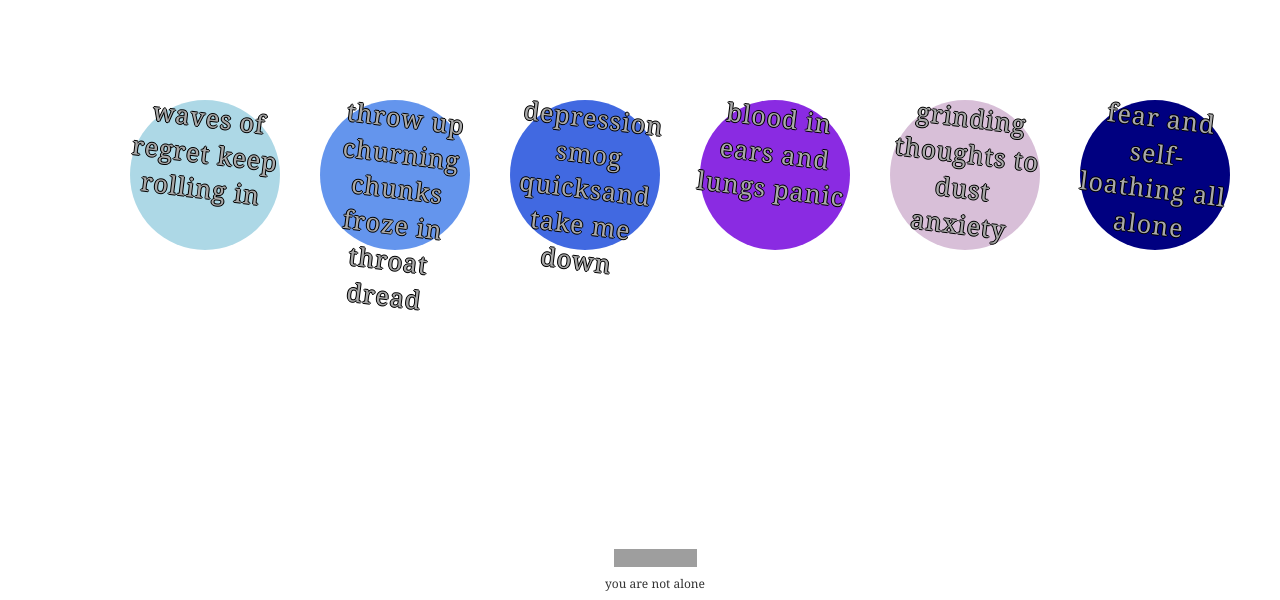
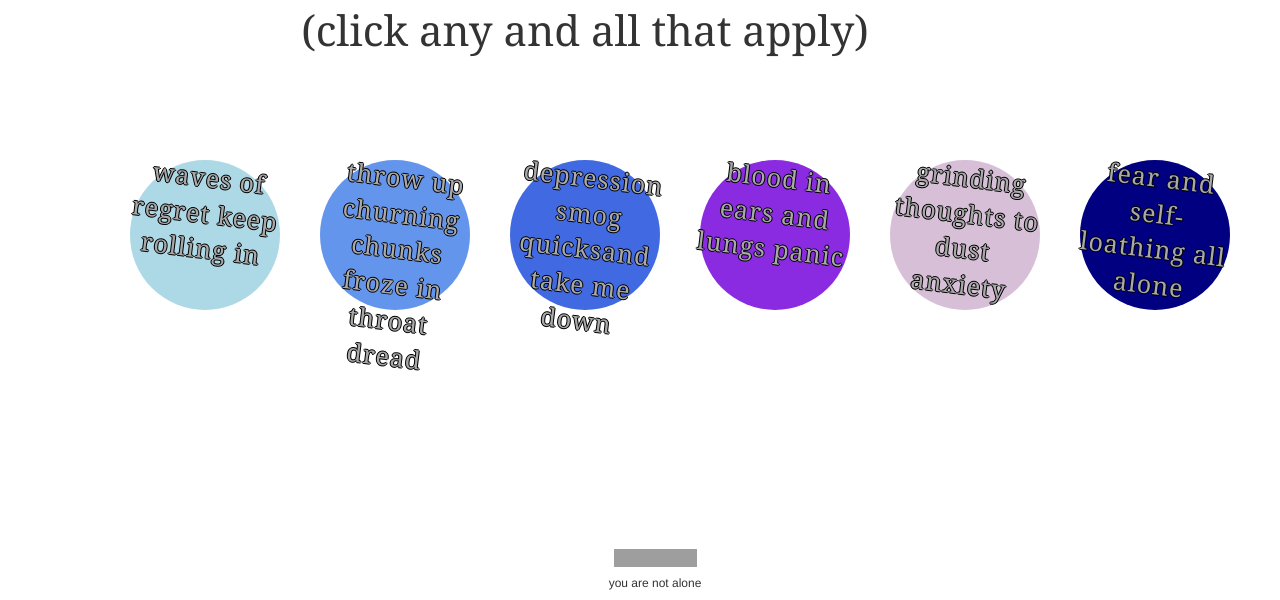
Before and after one commit to jsharonk/panic-diary, a PHP site: page / in a window 1280 px wide. Shown: the part 200-800 px from the top of the page. Run offline with PHP 8.4, Linux system fonts and the light colour scheme; grey boxes are pictures that could not be loaded.

Commit message:
guidelines

```diff
--- a/css/style.css
+++ b/css/style.css
@@ -129,10 +129,10 @@ html {
             bottom: 0;
         }
 
-    h6 {
-      font-family: Georgia, 'Times New Roman', Times, serif;
-
-    }
+   .guidelines {
+     display: inline-block;
+     font-family: Georgia, 'Times New Roman', Times, serif;
+     font-size: 3em;
 /*
   .circle1 {
     background: lightblue;
--- a/home.html
+++ b/home.html
@@ -21,6 +21,9 @@
                 <span class='letter'>u</span>
                 <span class='letter'>t</span>
             </div>
+            <div class= "guidelines">
+            (click any and all that apply)
+                </div>
 
               <div class="emotions concentric-circles">
 
```
Also changed, not shown: 1 other file.
